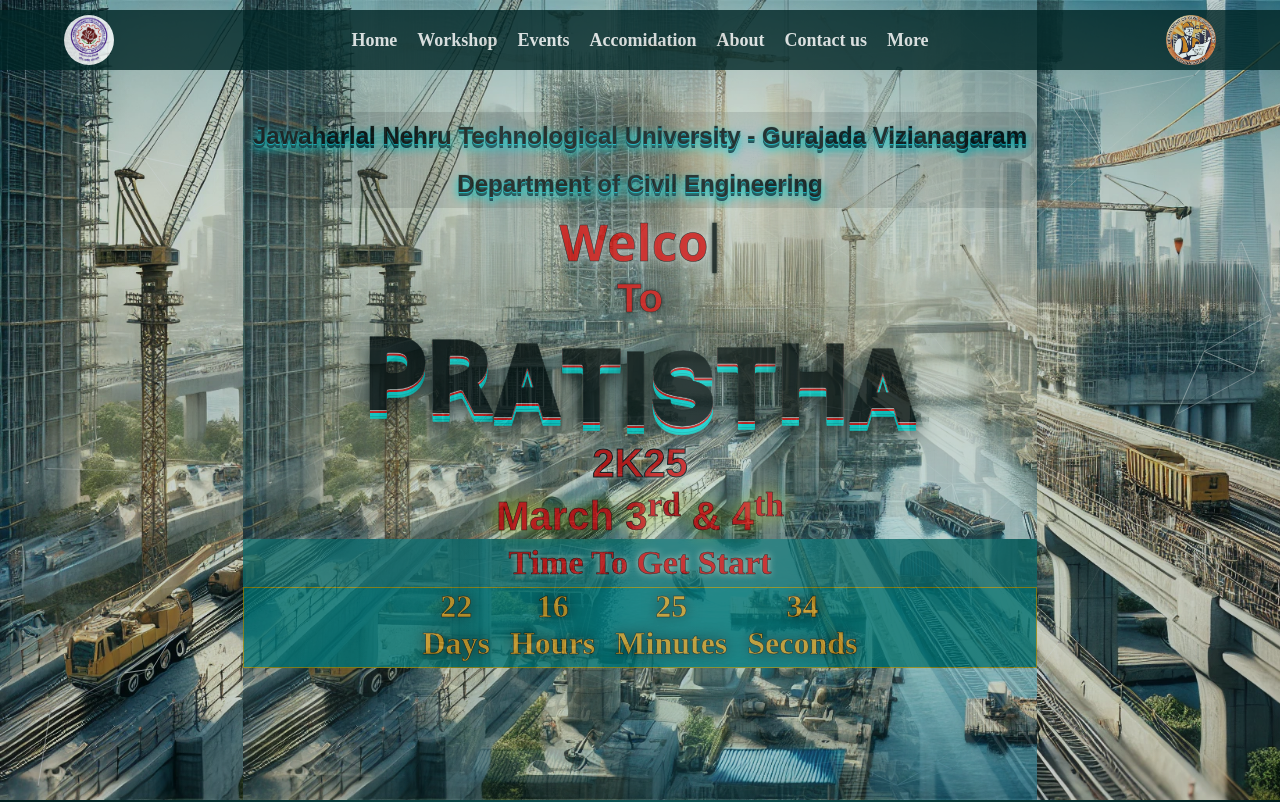
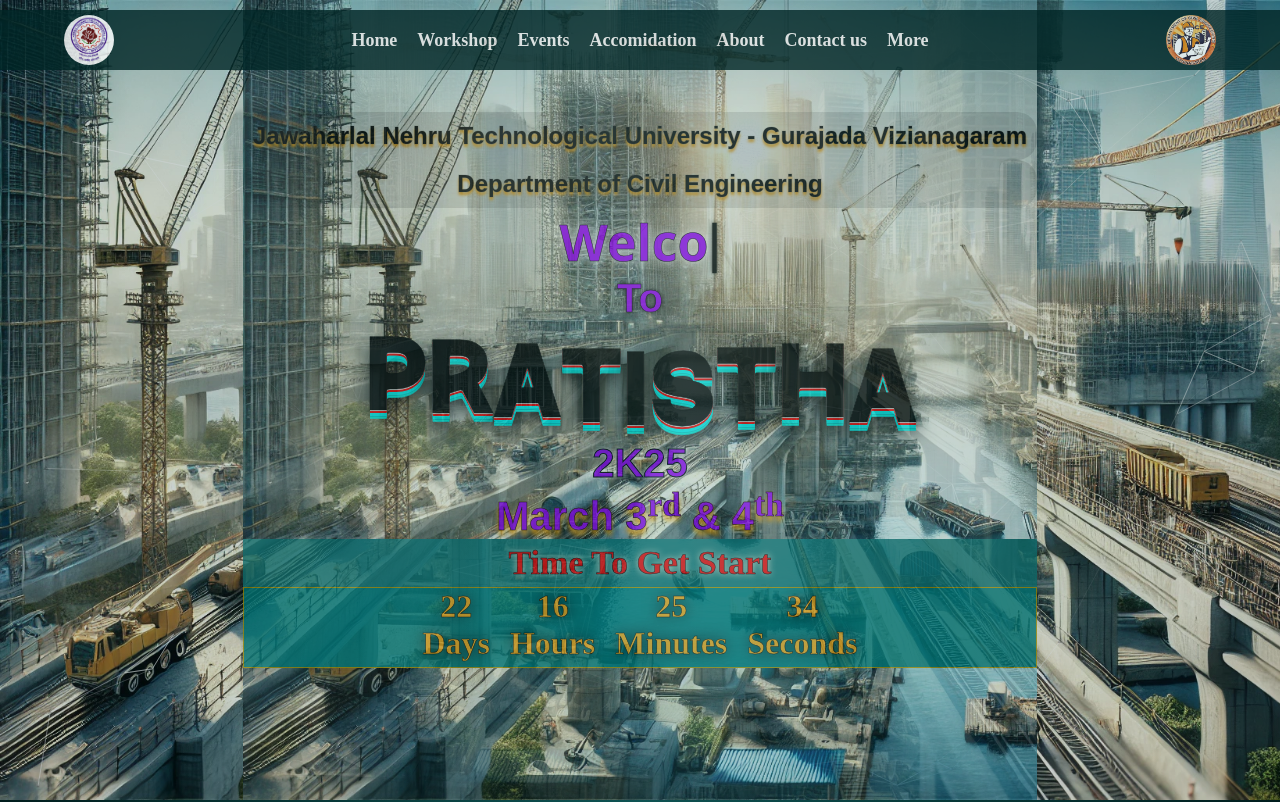
Before and after one commit to premson18/Pratistha, a React (Vite) app: page / in a window 1280 px wide. Shown: the top 802 px of the page. Built offline with nearby package versions, Linux system fonts and the light colour scheme.

Commit message:
first commit

```diff
--- a/src/Components/Hero/Content/Content.css
+++ b/src/Components/Hero/Content/Content.css
@@ -20,7 +20,7 @@
 
 
 .to{
-    color: rgb(255, 0, 0);
+    color: rgb(157, 0, 255);
 
     margin: 0;
     z-index: 10;
@@ -33,7 +33,7 @@
     background: linear-gradient(to right, rgb(0, 0, 0), rgb(176, 176, 176),teal,white);
                 -webkit-background-clip: text;
                 background-clip: text;
-                color: #ff0000;
+                color: rgb(157, 0, 255);
     -webkit-text-stroke: 1px black;
     text-shadow: 0 0 5px white;
 }
@@ -45,7 +45,7 @@
     height: 100vh;
 }
 .auto-type{
-    color: #ff0000;
+    color: rgb(157, 0, 255);
     font-size: 50px;
     text-shadow: 0 0 10px white;
     font-family: system-ui, -apple-system, BlinkMacSystemFont, 'Segoe UI', Roboto, Oxygen, Ubuntu, Cantarell, 'Open Sans', 'Helvetica Neue', sans-serif;
@@ -55,12 +55,12 @@
     padding: 0;
     font-size: 40px;
     font-weight: 700;
-    text-shadow: 0 0 20px rgb(234, 255, 0);
+    text-shadow: 0 5px 5px orange;
     font-family: system-ui, -apple-system, BlinkMacSystemFont, 'Segoe UI', Roboto, Oxygen, Ubuntu, Cantarell, 'Open Sans', 'Helvetica Neue', sans-serif;
     background: linear-gradient(to right, rgb(255, 247, 0), rgb(164, 42, 42),rgb(255, 0, 0));
     -webkit-background-clip: text;
     background-clip: text;
-    color: rgb(255, 0, 0);
+    color: rgb(157, 0, 255);
 }
 
 .dept{
@@ -75,7 +75,7 @@
     background-clip: text;
     color: rgb(0, 0, 0);
     -webkit-text-stroke: 1px rgba(31, 31, 31, 0.209);
-    text-shadow: 0px 1px 0 rgb(0, 225, 255),0px 2px 0 rgb(0, 95, 88) ,0px 3px 0 rgb(0, 71, 77),0px 3.5px 0 rgb(0, 39, 60) ,0 4px 10px rgb(0, 218, 218), 0 5px 10px rgb(0, 255, 255);
+    text-shadow: 0 3px 3px rgb(217, 141, 0);
     background: rgba(0, 0, 0, 0.131);
     padding: 10px;
     border-radius: 20px;
```
